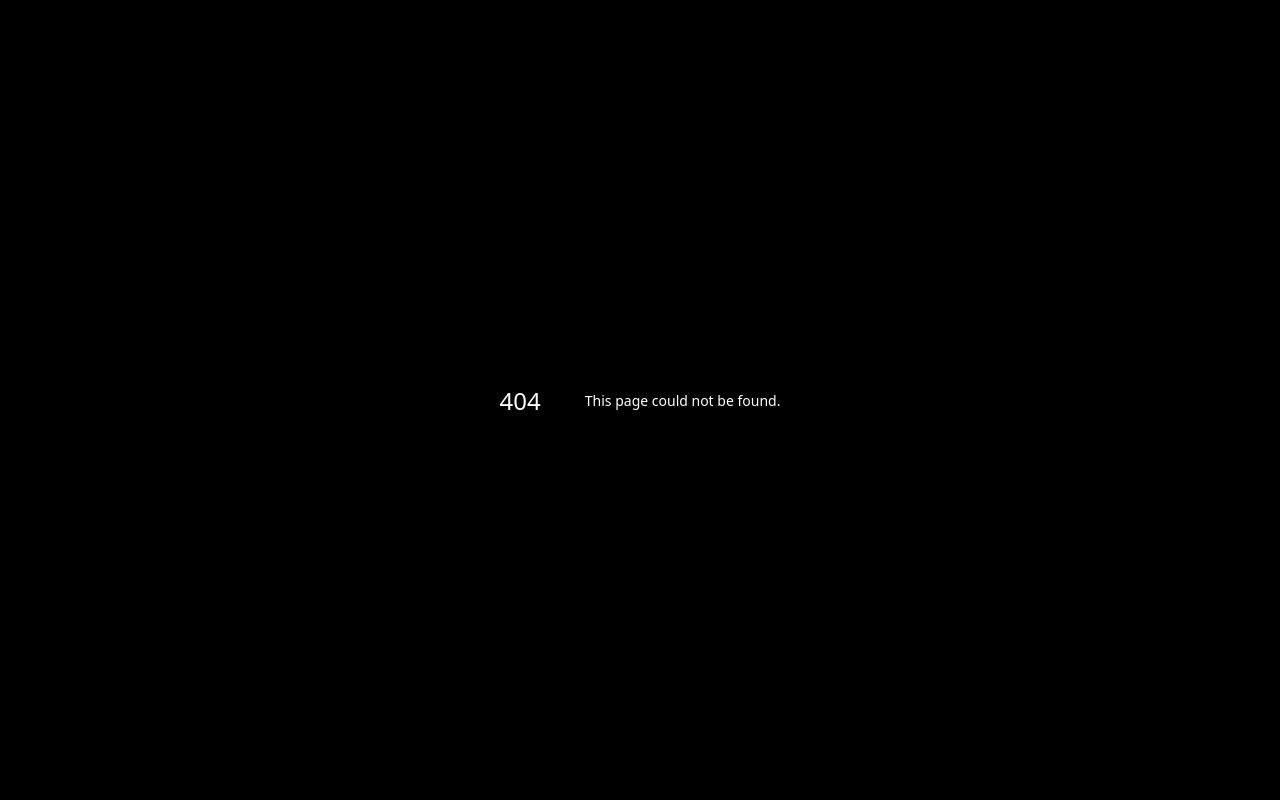
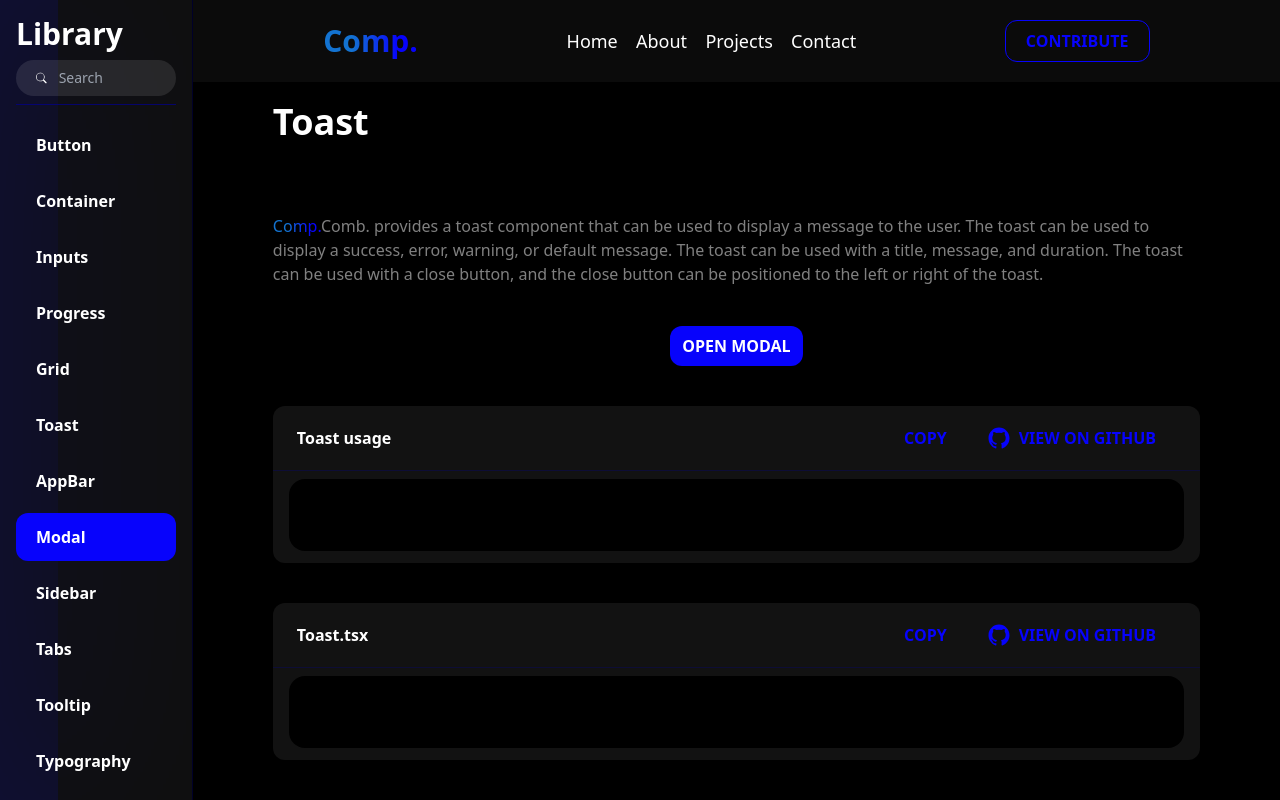
Before and after one commit to adhil72/comb., a Next.js app: page /library/modal in a window 1280 px wide. Before the commit this address had no page. Built offline with nearby package versions, Linux system fonts and the light colour scheme; no server answers.

Commit message:
libs updated

```diff
--- /dev/null
+++ b/app/library/modal/page.tsx
@@ -0,0 +1,33 @@
+"use client";
+
+import Page from "@/Componenets/Common/Page";
+import Library from "@/Componenets/Feature/Library/Library";
+import { IComponent } from "@/Constants/Components";
+import ModalSample from "@/samples/Modal";
+
+const component: IComponent = {
+    title: "Toast",
+    details: [
+        {
+            subTitle: "",
+            description: "Comb. provides a toast component that can be used to display a message to the user. The toast can be used to display a success, error, warning, or default message. The toast can be used with a title, message, and duration. The toast can be used with a close button, and the close button can be positioned to the left or right of the toast.",
+            codes: [
+                {
+                    fileName: "Toast usage",
+                    code: "https://raw.githubusercontent.com/adhil72/comb./main/src/samples/Toast.tsx",
+                },
+                {
+                    fileName: "Toast.tsx",
+                    code: "https://raw.githubusercontent.com/adhil72/comb./main/src/Library/Toast.tsx"
+                }
+            ],
+            preview: <ModalSample />
+        }
+    ]
+}
+export default function Index() {
+    return <Page>
+
+        <Library data={component} />
+    </Page>
+}
--- a/src/Library/Button.tsx
+++ b/src/Library/Button.tsx
@@ -6,9 +6,9 @@ interface ButtonProps extends HTMLAttributes<HTMLDivElement> {
 
 export default function Button({ className, unselectable = "on", variant = "contained", ...props }: ButtonProps) {
 
-    const solidButton = `bg-tint text-white px-5 py-3 rounded-xl cursor-pointer hover:bg-opacity-90 ${className}`;
-    const outlinedButton = `border border-tint text-tint px-5 py-3 rounded-xl cursor-pointer bg-tint bg-opacity-0 hover:bg-opacity-10 ${className}`;
-    const textButton = `text-tint bg-tint bg-opacity-0 px-5 py-3 cursor-pointer hover:bg-opacity-10 rounded-xl ${className}`;
+    const solidButton = `bg-tint text-white px-3 py-2 rounded-xl cursor-pointer hover:bg-opacity-90 ${className}`;
+    const outlinedButton = `border border-tint text-tint px-3 py-2 rounded-xl cursor-pointer bg-tint bg-opacity-0 hover:bg-opacity-10 ${className}`;
+    const textButton = `text-tint bg-tint bg-opacity-0 px-3 py-2 cursor-pointer hover:bg-opacity-10 rounded-xl ${className}`;
     const ref = React.createRef<HTMLDivElement>();
 
     useEffect(() => {
--- a/src/Library/Input.tsx
+++ b/src/Library/Input.tsx
@@ -6,13 +6,14 @@ interface Props extends React.HTMLProps<HTMLDivElement> {
     labelProps?: React.HTMLProps<HTMLSpanElement>;
     type?: "text" | "number" | "email" | "password" | "date" | "time" | "tel";
     variant?: "outlined" | "solid";
+    multiline?: boolean;
 }
 
 const focusedTypes = [
     "date", "time"
 ]
 
-export default function Input({ label, labelProps, inputProps, type = "text", value, defaultValue, variant = "outlined", ...layoutProps }: Props) {
+export default function Input({ multiline, label, labelProps, inputProps, type = "text", value, defaultValue, variant = "outlined", ...layoutProps }: Props) {
 
     const labelRef = React.useRef<HTMLDivElement>(null)
     const inputRef = React.useRef<HTMLInputElement>(null)
@@ -48,16 +49,31 @@ export default function Input({ label, labelProps, inputProps, type = "text", va
         if (focusedTypes.includes(type) || defaultValue) adjustLabelMargin()
     }, [])
 
-    return <div
+    return (
+        <div
             {...layoutProps}
-        className={`${layoutProps?.className} ${variant === "solid" && solidLayout} ${variant === "outlined" ? "flex items-center" : ""} trans`}>
+            className={`${layoutProps?.className} ${variant === "solid" && solidLayout} ${variant === "outlined" ? "flex items-center" : ""} trans`}
+            style={{ height: multiline ? "auto" : undefined }}
+        >
             <span
                 onClick={() => { !labelProps?.disabled && inputRef.current?.focus() }}
                 ref={labelRef}
                 {...labelProps}
                 className={`text-sm ${variant === "solid" ? "text-secondary" : "text-tint"} font-semibold ${labelProps} ${variant === "outlined" && "absolute"} ${variant === "solid" ? "bg-none" : "bg-primary"} ${variant === "outlined" && "mx-3 px-2"} ${layoutProps.disabled && "text-opacity-70"}`}
-        >{label}
+            >
+                {label}
             </span>
+            {multiline ? (
+                <textarea
+                    value={value ? value : undefined}
+                    defaultValue={defaultValue ? defaultValue : undefined}
+                    ref={inputRef as any}
+                    onBlur={handleOnInputBlurred as any}
+                    onFocus={handleOnInputFocused as any}
+                    {...inputProps as any}
+                    className={`${inputProps?.className} pb-2 w-full bg-transparent outline-none ${variant === "solid" ? solidInput : outlinedInput}`} disabled={labelProps?.disabled}
+                />
+            ) : (
                 <input
                     value={value ? value : undefined}
                     defaultValue={defaultValue ? defaultValue : undefined}
@@ -68,5 +84,7 @@ export default function Input({ label, labelProps, inputProps, type = "text", va
                     type={type}
                     className={`${inputProps?.className} pb-2 w-full bg-transparent outline-none ${variant === "solid" ? solidInput : outlinedInput}`} disabled={labelProps?.disabled}
                 />
+            )}
         </div>
+    );
 }
--- /dev/null
+++ b/src/Library/Modal.tsx
@@ -0,0 +1,16 @@
+
+interface Props extends React.HTMLProps<HTMLDivElement> {
+    open: boolean;
+    close: () => void;
+}
+export default function Modal({ open, close, ...props }: Props) {
+    return (
+        <div className={`fixed trans inset-0 bg-slate-950 bg-opacity-50 z-50 ${open ? "flex" : "hidden"} items-center justify-center`}>
+            <div className="bg-primary-light p-5 rounded-xl animate-expand">
+                <div className="flex justify-between items-center">
+                    {props.children}
+                </div>
+            </div>
+        </div>
+    );
+}
--- a/src/Library/Toast.tsx
+++ b/src/Library/Toast.tsx
@@ -83,7 +83,7 @@ export const createToast = ({ message, title, duration = 3000, type = "default"
     toastLayout.appendChild(toast);
 
     setTimeout(() => {
-        toast.classList.remove("h-0");
+        toast.classList.remove("h-0","translate-x-full");
         toast.classList.add("translate-x-0", "opacity-100");
     }, 0);
 
--- /dev/null
+++ b/src/samples/Modal.tsx
@@ -0,0 +1,26 @@
+import Button from "@/Library/Button";
+import Input from "@/Library/Input";
+import Modal from "@/Library/Modal";
+import { createToast } from "@/Library/Toast";
+import { useState } from "react";
+
+export default function ModalSample() {
+
+    const [open, setOpen] = useState(false);
+
+    return <div>
+        <Button onClick={() => { setOpen(true) }} className="btn">Open Modal</Button>
+        <Modal close={() => { setOpen(false) }} open={open} >
+            <div className="flex flex-col w-96">
+                <span className="text-2xl font-bold text-primary">Add task</span>
+                <Input variant="solid" label="Task name" className="mt-2" />
+                <Input variant="solid" multiline label="Description" className="mt-2" />
+                <div className="flex justify-end mt-2">
+                    <Button onClick={() => { setOpen(false); createToast({ message: "Task added successfully", title: "Task added", type: "success" }) }} variant="text" className="btn text-green-600">Add</Button>
+                    <Button variant="text" onClick={() => { setOpen(false) }} className="btn ml-2 text-red-700">Cancel</Button>
+                </div>
+
+            </div>
+        </Modal>
+    </div>
+}
--- a/tailwind.config.ts
+++ b/tailwind.config.ts
@@ -9,6 +9,7 @@ const config: Config = {
     extend: {
       backgroundColor: {
         'primary': '#000000',
+        "primary-light": "#121212",
         'secondary': '#121212',
         'tint': '#0703fc',
         'tint-alt': "#1373D1",
```
Lines whose indentation alone changed are shown as unchanged.
